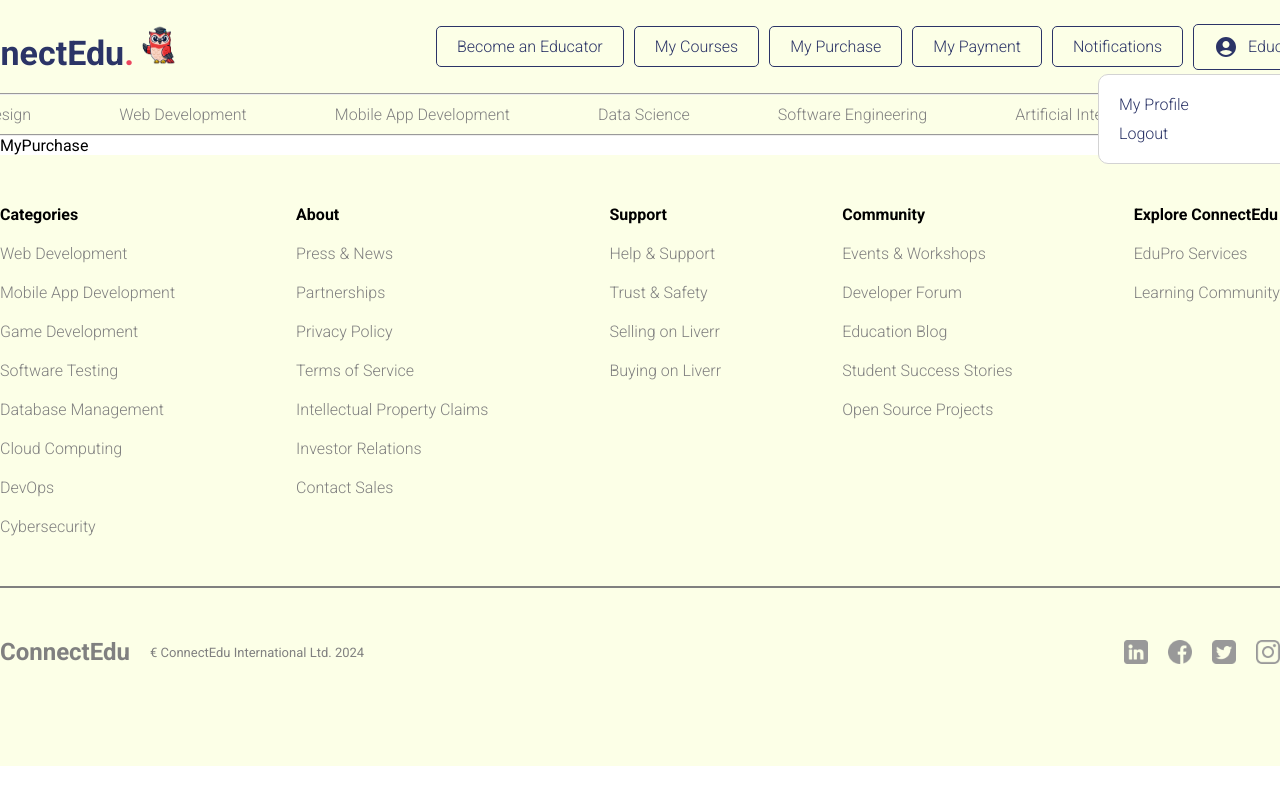
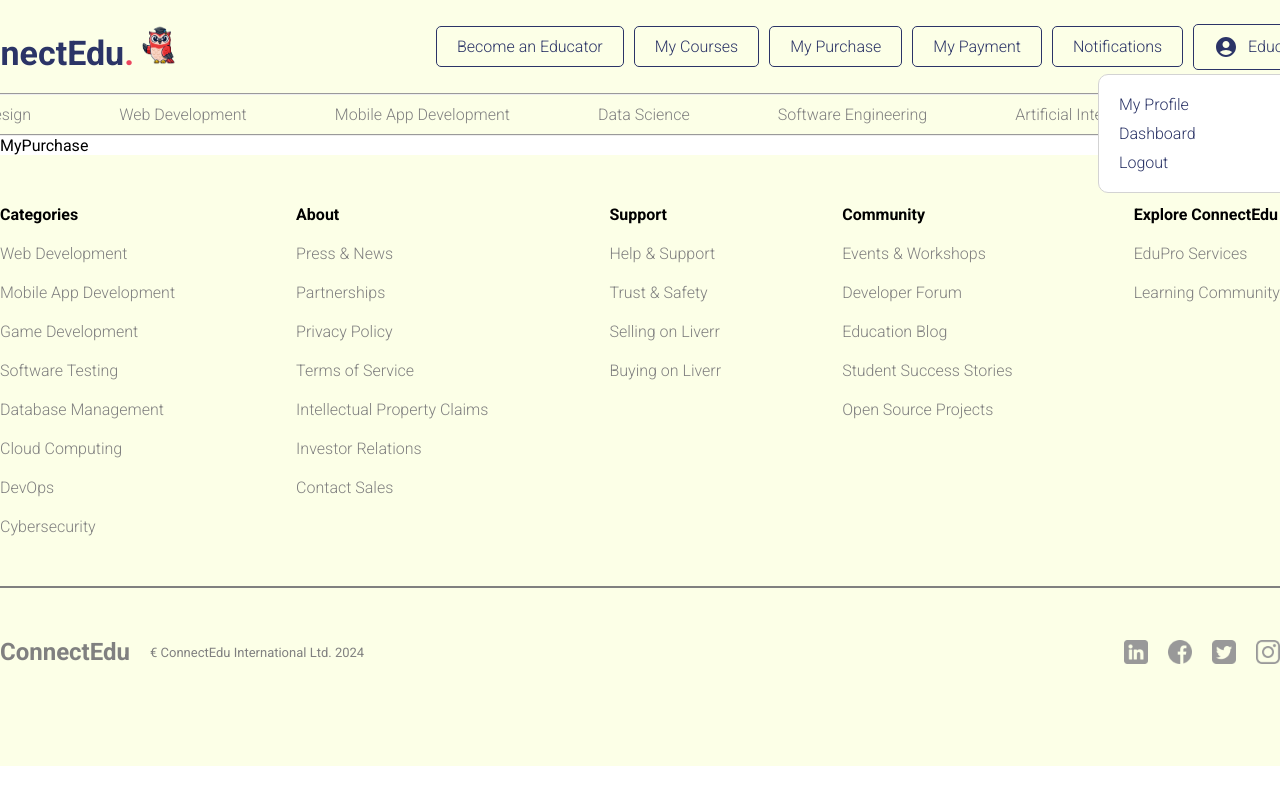
Before and after one commit to Aaron2k02/ConnectEdu, a React (Vite) app in the folder connectedu/: page / in a window 1280 px wide. Both pictures are taken after a click on the element 887 px from the left and 46 px from the top of the page. Shown: the top 800 px of the page. Built offline with nearby package versions, Linux system fonts and the light colour scheme.

Commit message:
add on Dashboard to navbar

```diff
--- a/connectedu/src/App.jsx
+++ b/connectedu/src/App.jsx
@@ -112,6 +112,11 @@ function App() {
         {
           path: '/checkout-success',
           element: <CheckoutSuccess />
+        },
+        {
+          path: '/Dashboard',
+          element: <Dashboard />
+
         }
       ]
     },
--- a/connectedu/src/components/navbar/Navbar.jsx
+++ b/connectedu/src/components/navbar/Navbar.jsx
@@ -95,6 +95,7 @@ const Navbar = () => {
               {open &&
                 <div className='options'>
                   <Link className='link' to='/users/accountSettings'> My Profile </Link>
+                  <Link className='link' to="/Dashboard">Dashboard</Link>
                   <Link className='link' to="/createCourse">Logout</Link>
                 </div>
               }
```
